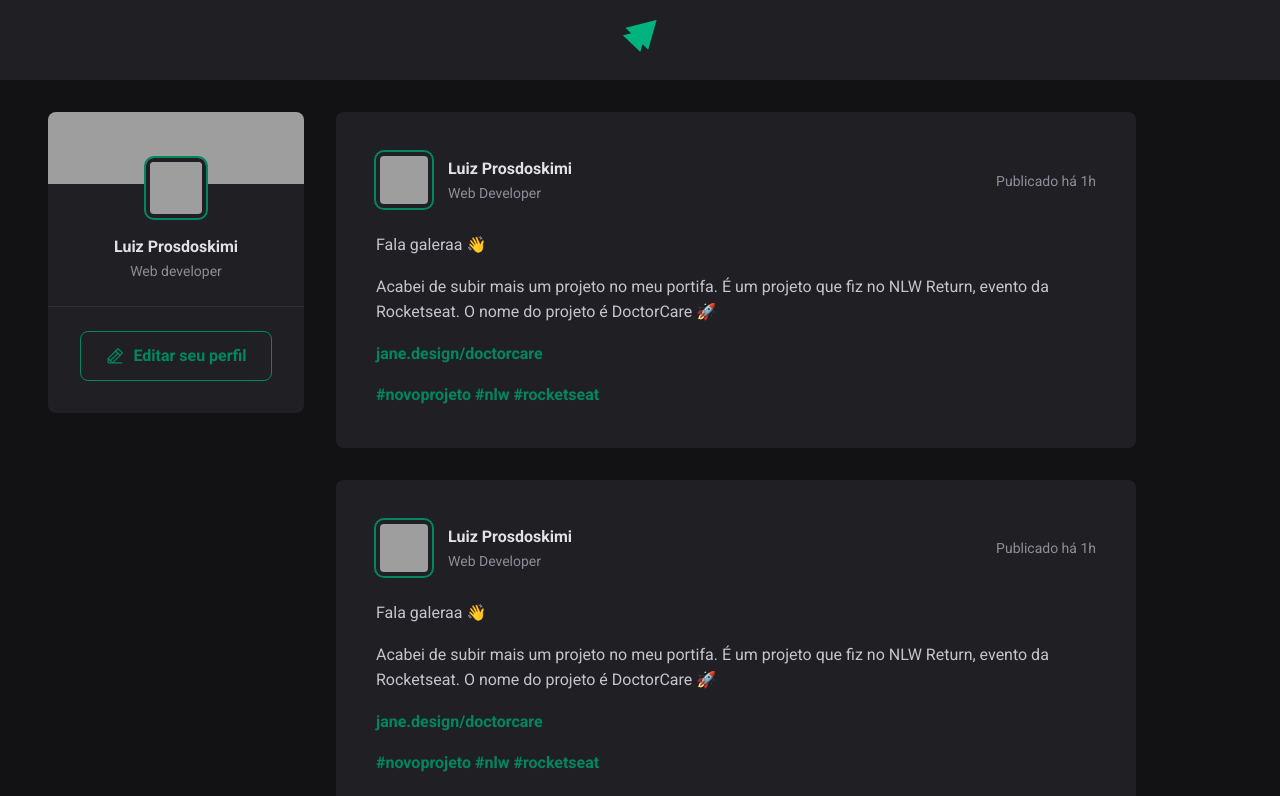
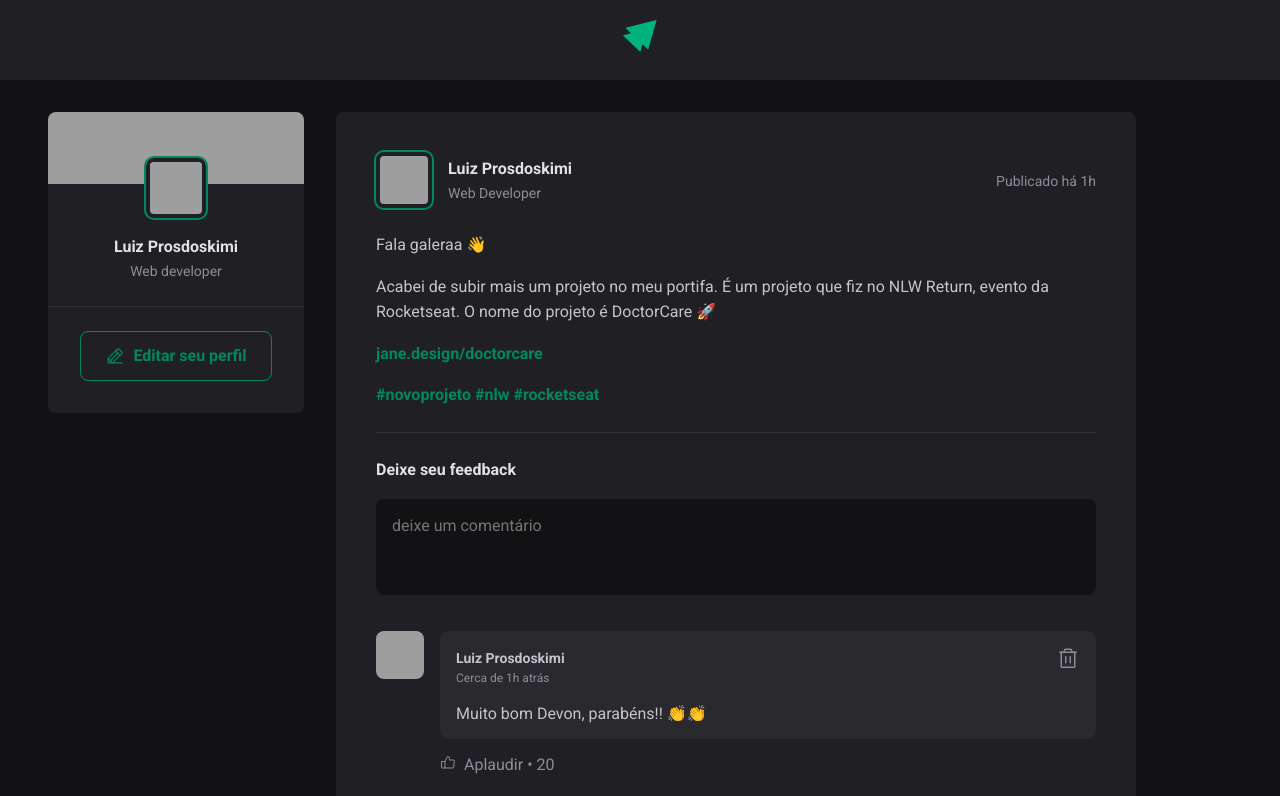
Before and after one commit to loupprodi/project-ignite01, a React (Vite) app: page / in a window 1280 px wide. Shown: the top 796 px of the page. Built offline with nearby package versions, Linux system fonts and the light colour scheme; grey boxes are pictures that could not be loaded; a web font is replaced by a local one.

Commit message:
adjust global css and created component comment

```diff
--- /dev/null
+++ b/src/components/Comment.jsx
@@ -0,0 +1,33 @@
+import { ThumbsUp, Trash } from "phosphor-react";
+import styles from "./Comment.module.css";
+
+export const Comment = () => {
+  return (
+    <div className={styles.comment}>
+      <img src="https://github.com/loupprodi.png" />
+      <div className={styles.commentBox}>
+        <div className={styles.commentContent}>
+          <header>
+            <div className={styles.authorAndTime}>
+              <strong>Luiz Prosdoskimi</strong>
+              <time title="11 de Maio às 11h13" dateTime="2023-04-27 11:13:00">
+                Cerca de 1h atrás
+              </time>
+            </div>
+
+            <button title="Deletar comentário">
+              <Trash size={24} />
+            </button>
+          </header>
+          <p>Muito bom Devon, parabéns!! 👏👏</p>
+        </div>
+        <footer>
+          <button>
+            <ThumbsUp />
+            Aplaudir <span>20</span>
+          </button>
+        </footer>
+      </div>
+    </div>
+  );
+};
--- /dev/null
+++ b/src/components/Comment.module.css
@@ -0,0 +1,88 @@
+.comment {
+  margin-top: 1.5rem;
+  display: flex;
+  gap: 1rem;
+}
+
+.comment > img {
+  width: calc(3rem);
+  height: calc(3rem);
+  border-radius: 8px;
+}
+
+.commentBox {
+  flex: 1;
+}
+
+.commentContent {
+  background-color: var(--gray-700);
+  border-radius: 8px;
+  padding: 1rem;
+}
+
+.commentContent header {
+  display: flex;
+  align-items: flex-start;
+  justify-content: space-between;
+}
+
+.authorAndTime {
+  display: flex;
+  flex-direction: column;
+}
+
+.authorAndTime strong {
+  display: block;
+  font-size: 0.875rem;
+  line-height: 1.6;
+}
+.authorAndTime time {
+  display: block;
+  font-size: 0.75rem;
+  line-height: 1.6;
+  color: var(--gray-400);
+}
+
+.commentContent header button {
+  background: transparent;
+  border: 0;
+  color: var(--gray-400);
+  cursor: pointer;
+  line-height: 0;
+  border-radius: 4px;
+}
+
+.commentContent header button:hover {
+  color: var(--red-500);
+}
+
+.commentContent p {
+  margin-top: 1rem;
+  color: var(--gray-300);
+}
+
+.commentBox footer {
+  margin-top: 1rem;
+}
+
+.commentBox footer button {
+  background: transparent;
+  border: 0;
+  color: var(--gray-400);
+  cursor: pointer;
+
+  display: flex;
+}
+
+.commentBox footer button:hover {
+  color: var(--green-300);
+}
+
+.commentBox footer button svg {
+  margin-right: 0.5rem;
+}
+
+.commentBox footer button span::before {
+  content: "\2022";
+  padding: 0 0.25rem;
+}
--- a/src/components/Post.jsx
+++ b/src/components/Post.jsx
@@ -1,3 +1,4 @@
+import { Comment } from "./Comment";
 import styles from "./Post.module.css";
 
 export const Post = () => {
@@ -39,6 +40,19 @@
           <a href="#"> #rocketseat </a>
         </p>
       </div>
+
+      <form className={styles.commentForm}>
+        <strong>Deixe seu feedback</strong>
+        <textarea placeholder="deixe um comentário" />
+        <footer>
+          <button type="submit">Publicar</button>
+        </footer>
+      </form>
+      <div className={styles.commentList}>
+        <Comment />
+        <Comment />
+        <Comment />
+      </div>
     </article>
   );
 };
--- a/src/components/Post.module.css
+++ b/src/components/Post.module.css
@@ -64,3 +64,56 @@
   color: var(--gray-400);
   line-height: 1.6;
 }
+
+.commentForm {
+  width: 100%;
+  margin-top: 1.5rem;
+  padding-top: 1.5rem;
+  border-top: 1px solid var(--gray-600);
+}
+
+.commentForm > strong {
+  line-height: 1.6;
+  color: var(--gray-100);
+}
+
+.commentForm textarea {
+  width: 100%;
+  background-color: var(--gray-900);
+  border: 0;
+  resize: none;
+  height: 6rem;
+  padding: 1rem;
+  border-radius: 8px;
+  color: var(--gray-100);
+  line-height: 1.4;
+  margin-top: 1rem;
+}
+.commentForm footer {
+  visibility: hidden;
+  max-height: 0;
+}
+.commentForm:focus-within footer {
+  visibility: visible;
+  max-height: none;
+}
+
+.commentForm button[type="submit"] {
+  padding: 1rem 1.5rem;
+  margin-top: 1rem;
+  border-radius: 8px;
+  border: 0;
+  background: var(--green-500);
+  color: var(--white);
+  font-weight: bold;
+  cursor: pointer;
+  transition: background-color 0.1s;
+}
+
+.commentForm button[type="submit"]:hover {
+  background: var(--green-300);
+}
+
+.commentList {
+  margin-top: 2rem;
+}
--- a/src/global.css
+++ b/src/global.css
@@ -11,6 +11,13 @@
   --green-300: #00b37e;
 
   --green-500: #00875f;
+
+  --red-500: #f75a68;
+}
+
+:focus {
+  outline: transparent;
+  box-shadow: 0 0 0 2px var(--green-500);
 }
 
 * {
```
